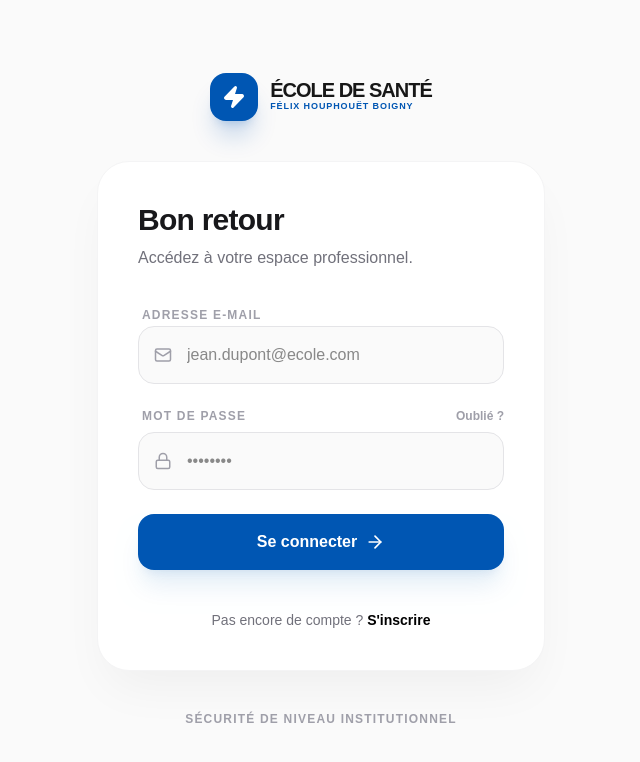
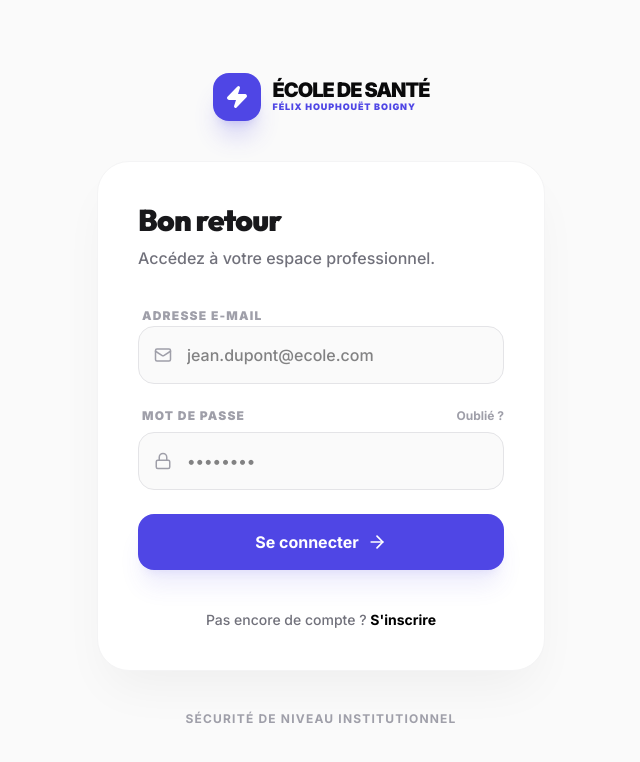
Before and after one commit to MohaDicko/ESFHB_tangara, a Next.js app: page /login in a window 1280 px wide. Shown: the top 762 px of the page, without its empty margins (319-959 px from the left). Built offline with nearby package versions, Linux system fonts and the light colour scheme; no server answers.

Commit message:
design: complete UI/UX overhaul with premium indigo theme, Outfit/Inter typography, and updated Sahel signature

```diff
--- a/src/app/dashboard/DashboardCharts.tsx
+++ b/src/app/dashboard/DashboardCharts.tsx
@@ -13,7 +13,7 @@ import {
   Cell
 } from 'recharts'
 
-const COLORS = ['#0056b3', '#10b981', '#f59e0b', '#8b5cf6', '#ef4444']
+const COLORS = ['#4f46e5', '#10b981', '#f59e0b', '#8b5cf6', '#f43f5e']
 
 export function EmploymentChart({ data }: { data: any[] }) {
   const chartData = data.length > 0 ? data : [
@@ -76,9 +76,9 @@ export function SectorChart({ data }: { data: any[] }) {
           />
           <Bar
             dataKey="value"
-            fill="#0056b3"
-            radius={[8, 8, 0, 0]}
-            barSize={40}
+            fill="#4f46e5"
+            radius={[12, 12, 0, 0]}
+            barSize={44}
           />
         </BarChart>
       </ResponsiveContainer>
--- a/src/app/dashboard/SidebarNav.tsx
+++ b/src/app/dashboard/SidebarNav.tsx
@@ -44,8 +44,8 @@ export default function SidebarNav({ isAdmin }: { isAdmin?: boolean }) {
             href={item.href}
             className={`flex items-center gap-3 px-4 py-3.5 text-sm font-bold rounded-2xl transition-all duration-300 group ${
               isActive
-                ? 'bg-brand text-white shadow-xl shadow-brand/20 ring-4 ring-brand/5'
-                : 'text-zinc-500 hover:bg-zinc-100 hover:text-black'
+                ? 'bg-indigo-600 text-white shadow-xl shadow-indigo-500/20 ring-4 ring-indigo-500/5'
+                : 'text-zinc-500 hover:bg-zinc-50 hover:text-indigo-600'
             }`}
           >
             <span className={`${isActive ? 'text-white' : 'text-zinc-400 group-hover:text-black'} transition-colors`}>
--- a/src/app/dashboard/layout.tsx
+++ b/src/app/dashboard/layout.tsx
@@ -31,13 +31,13 @@ export default async function DashboardLayout({
       {/* Sidebar - Desktop */}
       <aside className="hidden md:flex w-72 flex-col bg-white border-r border-zinc-200">
         <div className="p-8">
-          <Link href="/dashboard" className="flex items-center gap-3 group">
-            <div className="h-10">
+          <Link href="/dashboard" className="flex items-center gap-3.5 group">
+            <div className="h-11 w-11 bg-white rounded-2xl shadow-xl shadow-indigo-500/10 flex items-center justify-center border border-zinc-100 p-2">
                <img src="/logo.jpg" alt="ESFHB Logo" className="h-full w-auto object-contain" />
             </div>
             <div>
-               <div className="font-black tracking-tighter text-base leading-none">ÉCOLE DE SANTÉ</div>
-               <div className="text-[9px] font-black text-brand tracking-widest uppercase">F. Houphouët Boigny</div>
+               <div className="font-display font-black tracking-tighter text-base leading-none text-zinc-950">ÉCOLE DE SANTÉ</div>
+               <div className="text-[10px] font-black text-brand tracking-widest uppercase mt-0.5">F. Houphouët Boigny</div>
             </div>
           </Link>
         </div>
@@ -64,32 +64,28 @@ export default async function DashboardLayout({
             </form>
           </nav>
 
-          <div className="mt-6 px-4 py-4 bg-zinc-900 rounded-3xl text-white">
-             <div className="text-[10px] font-black text-zinc-500 tracking-widest uppercase mb-2">Connecté en tant que</div>
-             <div className="text-sm font-bold truncate">{user.email}</div>
-          </div>
-
           <Link
             href="https://sahelmultiservice.com"
             target="_blank"
-            className="mt-6 flex flex-col items-center gap-1 group"
+            className="mt-8 flex flex-col items-center gap-2 group relative py-4 px-2 rounded-[32px] hover:bg-zinc-50 transition-all duration-500"
           >
-            <div className="text-[9px] font-black text-zinc-300 tracking-widest uppercase">Développé par</div>
-            <div className="flex items-center gap-1 text-[11px] font-black text-zinc-900 group-hover:text-brand transition-colors">
+            <div className="text-[10px] font-black text-zinc-300 tracking-[0.2em] uppercase">Built with Excellence</div>
+            <div className="flex items-center gap-2 text-[11px] font-black text-zinc-900 group-hover:text-indigo-600 transition-colors">
+               <div className="w-5 h-5 bg-zinc-950 rounded-lg flex items-center justify-center text-[8px] text-white font-black group-hover:bg-indigo-600 transition-colors">SM</div>
                SAHEL MULTISERVICE
-               <ArrowRight size={10} className="group-hover:translate-x-0.5 transition-transform" />
+               <ArrowRight size={10} className="opacity-0 group-hover:opacity-100 group-hover:translate-x-0.5 transition-all" />
             </div>
           </Link>
         </div>
       </aside>
 
       {/* Main Content */}
-      <main className="flex-1 flex flex-col h-full overflow-hidden">
+      <main className="flex-1 flex flex-col h-full overflow-hidden bg-white md:m-3 md:rounded-[48px] md:shadow-2xl md:shadow-zinc-200/50 border border-zinc-100">
         {/* Mobile Header */}
-        <header className="md:hidden h-16 bg-white border-b border-zinc-200 flex items-center justify-between px-6">
+        <header className="md:hidden h-20 bg-white/80 backdrop-blur-xl border-b border-zinc-100 flex items-center justify-between px-6 sticky top-0 z-30">
            <div className="flex items-center gap-3">
-              <img src="/logo.jpg" alt="ESFHB Logo" className="h-8 w-auto" />
-              <span className="font-extrabold tracking-tighter">Annuaire ESFHB</span>
+              <img src="/logo.jpg" alt="ESFHB Logo" className="h-9 w-auto" />
+              <span className="font-display font-black tracking-tighter text-lg">Alumni ESFHB</span>
            </div>
            <MobileMenu isAdmin={isAdmin} userEmail={user.email} logoutAction={logout} />
         </header>
--- a/src/app/globals.css
+++ b/src/app/globals.css
@@ -2,26 +2,67 @@
 
 :root {
   --background: #ffffff;
-  --foreground: #171717;
+  --foreground: #0a0a0b;
+  --brand: #4f46e5;
+  --brand-hover: #4338ca;
+  --brand-soft: rgba(79, 70, 229, 0.08);
 }
 
 @theme inline {
   --color-background: var(--background);
   --color-foreground: var(--foreground);
-  --font-sans: var(--font-inter), ui-sans-serif, system-ui;
-  --font-display: var(--font-outfit), ui-sans-serif, system-ui;
-  --color-brand: #0056b3; /* Bleu du logo École de Santé */
+  --font-sans: 'Inter', ui-sans-serif, system-ui, -apple-system, sans-serif;
+  --font-display: 'Outfit', ui-sans-serif, system-ui, sans-serif;
+  --color-brand: var(--brand);
+  --color-brand-hover: var(--brand-hover);
+  --color-brand-soft: var(--brand-soft);
 }
 
 @media (prefers-color-scheme: dark) {
   :root {
-    --background: #0a0a0a;
-    --foreground: #ededed;
+    --background: #050505;
+    --foreground: #f8fafc;
+    --brand-soft: rgba(99, 102, 241, 0.12);
   }
 }
 
 body {
-  background: var(--background);
+  background-color: var(--background);
   color: var(--foreground);
-  font-family: Arial, Helvetica, sans-serif;
+  font-family: var(--font-sans);
+  -webkit-font-smoothing: antialiased;
+  -moz-osx-font-smoothing: grayscale;
+  scroll-behavior: smooth;
 }
+
+h1, h2, h3, h4, .font-display {
+  font-family: var(--font-display);
+}
+
+.selection\:bg-brand ::selection {
+  background-color: var(--brand);
+  color: white;
+}
+
+::-webkit-scrollbar {
+  width: 8px;
+}
+
+::-webkit-scrollbar-track {
+  background: transparent;
+}
+
+::-webkit-scrollbar-thumb {
+  background: #e2e8f0;
+  border-radius: 10px;
+}
+
+::-webkit-scrollbar-thumb:hover {
+  background: #cbd5e1;
+}
+
+@media (prefers-color-scheme: dark) {
+  ::-webkit-scrollbar-thumb {
+    background: #1e293b;
+  }
+}
```
